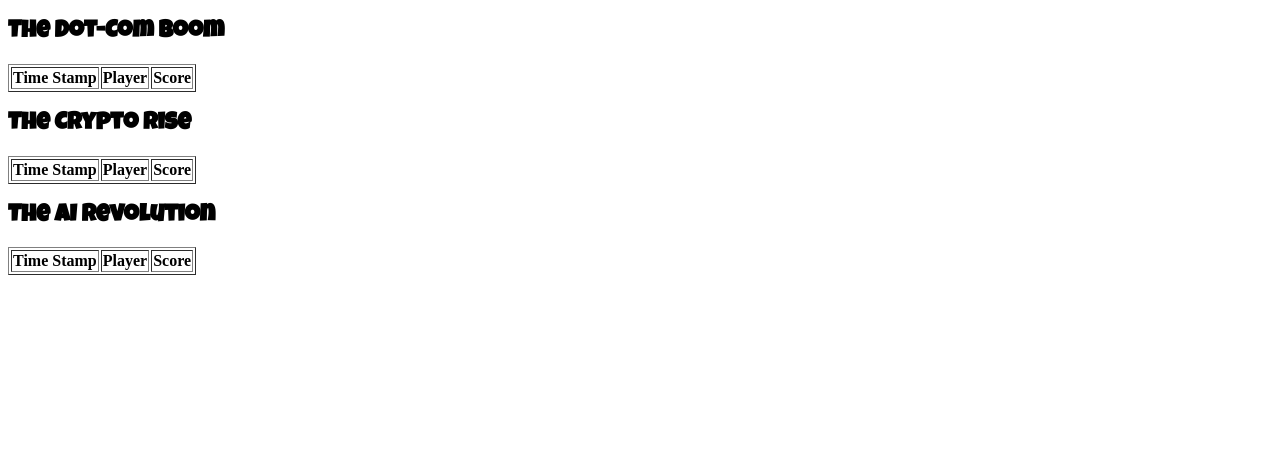
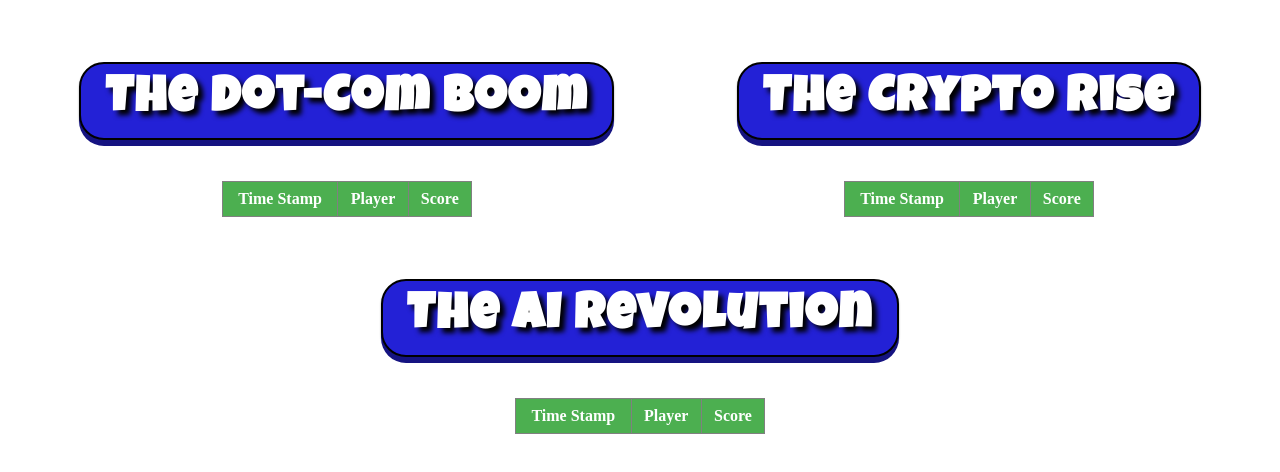
Before and after one commit to garethmunnings/wallstreettycoonleaderboard, a plain HTML site: page index.html in a window 1280 px wide. Drawn offline with Linux system fonts and the light colour scheme; no server answers.

Commit message:
added some styling

```diff
--- a/index.html
+++ b/index.html
@@ -8,18 +8,28 @@
         <link href="https://fonts.googleapis.com/css2?family=Luckiest+Guy&family=Open+Sans:ital,wght@0,300..800;1,300..800&display=swap" rel="stylesheet">
     </head>
     <body>
-        <h2 class="h2">The Dot-Com Boom</h2>
+        <div class="leaderboards-container">
+            <div class="leaderboard">
+                <h2 class="dark-blue-bg">The Dot-Com Boom</h2>
                 <table id="minigame1" border="1">
                 <tr><th>Time Stamp</th><th>Player</th><th>Score</th></tr>
                 </table>
-        <h2 class="h2">The Crypto Rise</h2>
+            </div>
+
+            <div class="leaderboard">
+                <h2 class="dark-blue-bg">The Crypto Rise</h2>
                 <table id="minigame2" border="1">
                 <tr><th>Time Stamp</th><th>Player</th><th>Score</th></tr>
                 </table>
-        <h2 class="h2">The AI Revolution</h2>
+            </div>
+
+            <div class="leaderboard">
+                <h2 class="dark-blue-bg">The AI Revolution</h2>
                 <table id="minigame3" border="1">
                 <tr><th>Time Stamp</th><th>Player</th><th>Score</th></tr>
                 </table>
+            </div>
+        </div>
 
         <script>
 const scriptUrl = "https://script.google.com/macros/s/AKfycbzTkXzmBDQnire8iaBmc2bvC3HC30DowBsFli8hZfffiOMivUQScRxdj8mQ7O_im3fn/exec";
@@ -33,7 +43,7 @@ function loadLeaderboard(minigame, tableId) {
       data.forEach(row => {
         const tr = document.createElement("tr");
         tr.innerHTML = `
-          <td>${new Date(row.timestamp).toLocaleString()}</td>
+          <td>${new Date(row.timestamp).toLocaleTimeString([], {hour: '2-digit', minute:'2-digit'})}</td>
           <td>${row.username}</td>
           <td>${row.score}</td>`;
         table.appendChild(tr);
--- a/styles.css
+++ b/styles.css
@@ -1,3 +1,48 @@
 h1, h2, h3 {
     font-family: 'Luckiest Guy';
+    font-size: 50px;
 }
+.leaderboards-container {
+  display: flex;           /* put children side by side */
+  justify-content: space-around; /* space evenly */
+  flex-wrap: wrap;         /* wrap on smaller screens */
+  gap: 20px;               /* optional spacing between boards */
+  margin: 20px;
+}
+
+.leaderboard {
+  display: flex;
+  flex-direction: column;  /* heading on top of table */
+  align-items: center;     /* center content */
+}
+
+.leaderboard table {
+  border-collapse: collapse;
+  width: 250px;            /* fixed width for each table */
+}
+
+.leaderboard th, .leaderboard td {
+  padding: 8px;
+  text-align: center;
+}
+
+.leaderboard th {
+  background-color: #4CAF50;
+  color: white;
+}
+
+.dark-blue-bg {
+    display: inline-block;               /* shrink to content width */
+    padding: 12px 24px;                  /* space inside the heading */
+    border-radius: 25px;                 /* rounded corners */
+    background: #2321D6; /* top highlight to main color */
+    color: white;                        /* text color */
+    font-family: 'Luckiest Guy', cursive;
+    font-size: 50px;
+    text-align: center;
+    text-shadow: 5px 5px 5px black;
+    letter-spacing: 2px;
+    /* shadow similar to your bottom padding/shadow layer */
+    box-shadow: 0 6px 0 #151381, 0 2px 2px rgba(0,0,0,0.4);
+    border: 2px solid black;             /* mimics the stroke in XML */
+}
```
Lines whose indentation alone changed are shown as unchanged.
